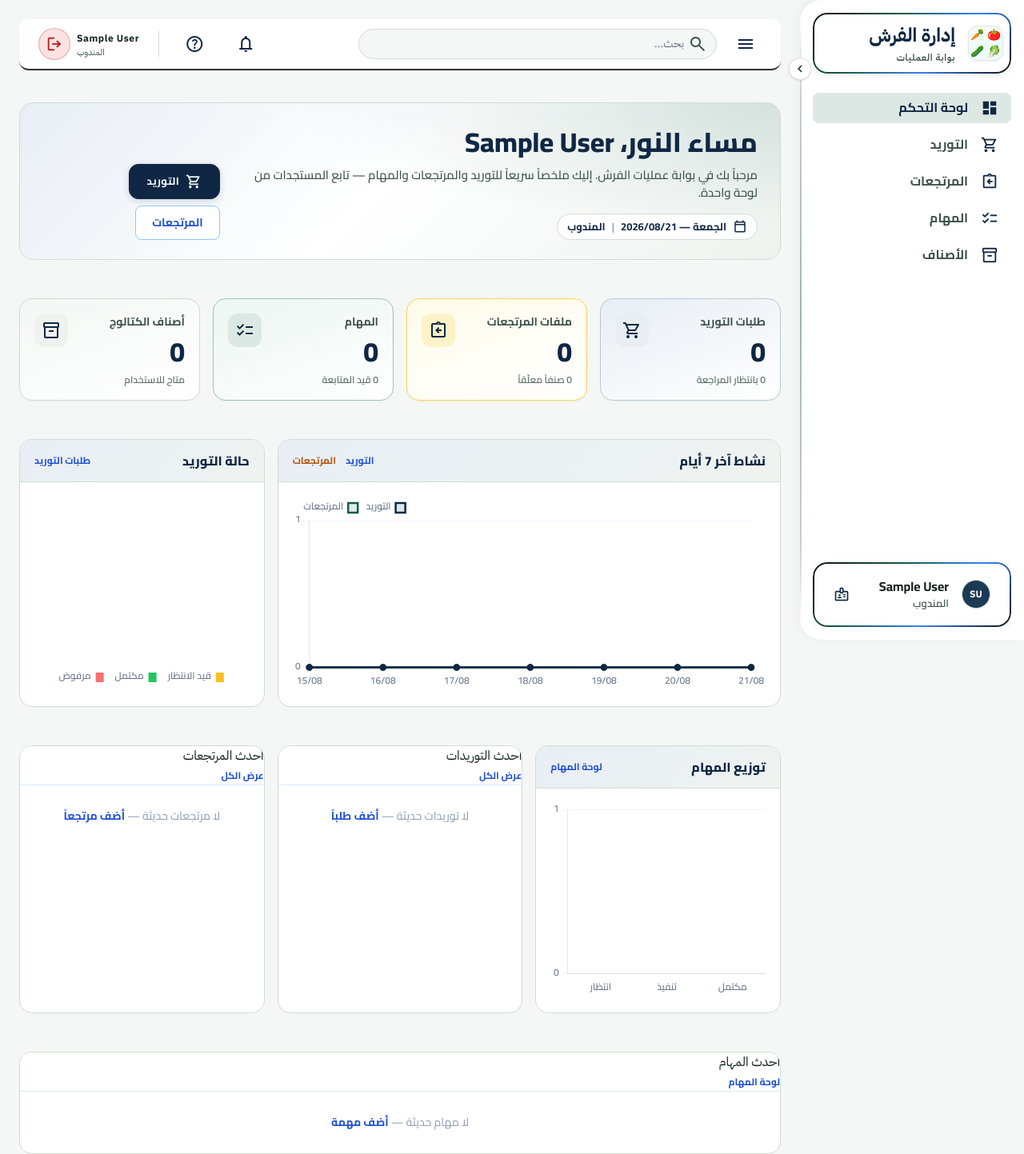
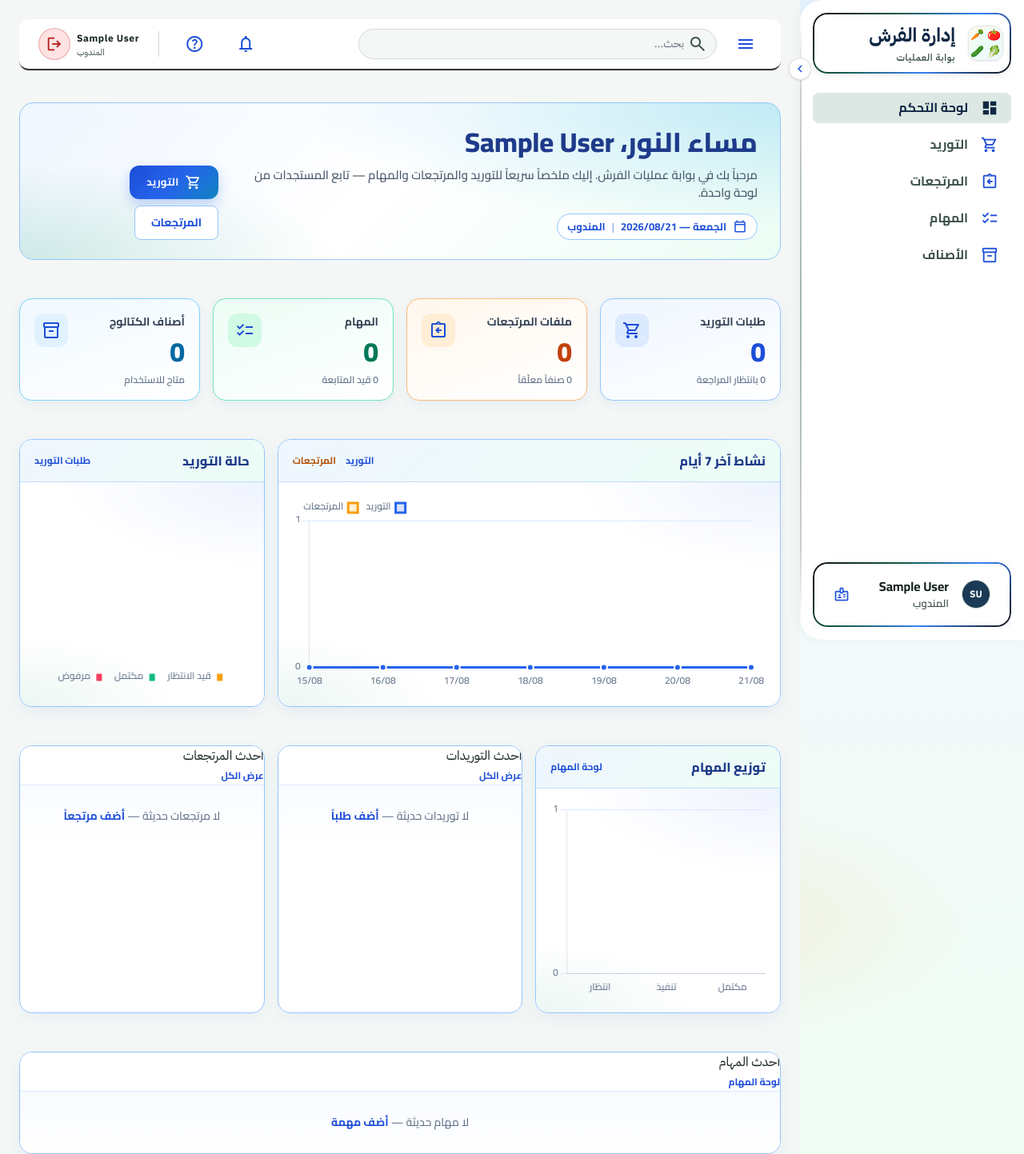
Before and after one commit to Haroon2030/fresh, a Django app: page / in a window 1280 px wide. Shown: the whole page at 80% size. Run offline with Django 5.2, Linux system fonts and the light colour scheme; the visitor is signed in with stand-in values (Sample User, id 1); data comes from the database, SQL or seed files in the repository; data that the repository does not hold is empty; some libraries are stand-ins or nearby versions.

Commit message:
Bring back a vibrant multi-color palette for dashboard and shared UI.
Co-authored-by: Cursor <cursoragent@cursor.com>

```diff
--- a/templates/base.html
+++ b/templates/base.html
@@ -109,26 +109,30 @@
     </script>
     <style>
         :root {
-            --app-bg: #f4f7f5;
+            --app-bg: #f3f8fc;
             --app-bg-elevated: #ffffff;
-            --app-text: #14211d;
-            --app-text-muted: #3d524a;
-            --app-ink: #0f2744;
-            --app-accent: #145c4c;
-            --app-icon: #0f2744;
-            --app-table: #0f2744;
-            --app-table-soft: #e8eef4;
-            --app-border: #d0dcd6;
-            --app-gold: #b45309;
-            --app-modal-scrim: rgba(15, 39, 68, 0.48);
-            --app-shadow: 0 10px 40px rgba(15, 39, 68, 0.12);
+            --app-text: #0f172a;
+            --app-text-muted: #475569;
+            --app-ink: #1d4ed8;
+            --app-accent: #059669;
+            --app-warm: #f59e0b;
+            --app-coral: #f43f5e;
+            --app-sky: #0ea5e9;
+            --app-icon: #1d4ed8;
+            --app-table: #1d4ed8;
+            --app-table-soft: #eff6ff;
+            --app-border: #bfdbfe;
+            --app-gold: #d97706;
+            --app-modal-scrim: rgba(15, 23, 42, 0.45);
+            --app-shadow: 0 12px 36px rgba(29, 78, 216, 0.14);
         }
         body {
             font-family: 'IBM Plex Sans Arabic', sans-serif;
             background:
-                radial-gradient(900px 420px at 100% -10%, rgba(20, 92, 76, 0.08), transparent 55%),
-                radial-gradient(700px 360px at 0% 100%, rgba(15, 39, 68, 0.06), transparent 50%),
-                var(--app-bg);
+                radial-gradient(900px 420px at 100% -8%, rgba(14, 165, 233, 0.18), transparent 55%),
+                radial-gradient(780px 380px at 0% 100%, rgba(5, 150, 105, 0.14), transparent 52%),
+                radial-gradient(640px 300px at 70% 80%, rgba(245, 158, 11, 0.10), transparent 50%),
+                linear-gradient(180deg, #eef6ff 0%, #f3f8fc 40%, #f0fdf4 100%);
             color: var(--app-text);
             min-height: 100vh;
         }
@@ -548,29 +552,29 @@
             gap: 4px;
             font-family: 'Cairo', sans-serif;
         }
-        .act-ok { background: #e8eef4; color: #0f2744; }
-        .act-ok:hover { background: #d5e0ea; }
-        .act-bad { background: #ffecec; color: #ba1a1a; }
-        .act-bad:hover { background: #ffdad6; }
+        .act-ok { background: #dbeafe; color: #1e3a8a; }
+        .act-ok:hover { background: #bfdbfe; }
+        .act-bad { background: #ffe4e6; color: #be123c; }
+        .act-bad:hover { background: #fecdd3; }
         .btn-primary-app {
             display: inline-flex;
             align-items: center;
             justify-content: center;
             gap: 8px;
-            background: var(--app-ink);
+            background: linear-gradient(135deg, #1d4ed8 0%, #2563eb 50%, #0891b2 120%);
             color: #fff;
-            border: 1px solid var(--app-ink);
+            border: 0;
             border-radius: 0.75rem;
             padding: 0.7rem 1.35rem;
             font-size: 13px;
             font-weight: 700;
             letter-spacing: 0.02em;
-            transition: background 0.2s, transform 0.15s;
+            transition: filter 0.2s, transform 0.15s;
             white-space: nowrap;
-            box-shadow: 0 2px 8px rgba(15,39,68,0.18);
+            box-shadow: 0 6px 16px rgba(37, 99, 235, 0.28);
             font-family: 'Cairo', sans-serif;
         }
-        .btn-primary-app:hover { background: #1a3a55; }
+        .btn-primary-app:hover { filter: brightness(1.06); transform: translateY(-1px); }
         .btn-primary-app .material-symbols-outlined {
             color: #fff !important;
             font-size: 20px;
--- a/templates/ops/dashboard.html
+++ b/templates/ops/dashboard.html
@@ -9,23 +9,24 @@
         position: relative;
         overflow: hidden;
         border-radius: 18px;
-        border: 1px solid #d0dcd6;
+        border: 1px solid #93c5fd;
         background:
-            radial-gradient(1100px 280px at 100% 0%, rgba(20,92,76,0.14), transparent 55%),
-            linear-gradient(135deg, #e8eef4 0%, #ffffff 48%, #eef3f0 100%);
+            radial-gradient(1100px 280px at 100% 0%, rgba(14,165,233,0.22), transparent 55%),
+            radial-gradient(800px 240px at 0% 100%, rgba(5,150,105,0.16), transparent 50%),
+            linear-gradient(135deg, #eff6ff 0%, #ffffff 48%, #ecfdf5 100%);
         padding: 28px 28px 24px;
     }
     .dash-welcome h1 {
         font-family: 'Cairo', sans-serif;
         font-size: clamp(26px, 3vw, 34px);
         font-weight: 800;
-        color: #0f2744;
+        color: #1e3a8a;
         line-height: 1.25;
     }
     .dash-welcome p {
         font-family: 'Cairo', sans-serif;
         font-size: 15px;
-        color: #3d524a;
+        color: #475569;
         margin-top: 8px;
         max-width: 42rem;
     }
@@ -36,9 +37,9 @@
         margin-top: 14px;
         padding: 6px 12px;
         border-radius: 999px;
-        background: rgba(255,255,255,0.9);
-        border: 1px solid #d0dcd6;
-        color: #0f2744;
+        background: rgba(255,255,255,0.92);
+        border: 1px solid #93c5fd;
+        color: #1d4ed8;
         font-family: 'Cairo', sans-serif;
         font-size: 13px;
         font-weight: 700;
@@ -48,19 +49,19 @@
         border: 1px solid transparent;
         padding: 18px 18px 16px;
         background: #fff;
-        box-shadow: 0 1px 2px rgba(15, 39, 68, 0.04);
+        box-shadow: 0 4px 14px rgba(37, 99, 235, 0.08);
         transition: transform .2s ease, box-shadow .2s ease;
         min-height: 118px;
     }
     .kpi-card:hover {
         transform: translateY(-2px);
-        box-shadow: 0 8px 20px rgba(15, 39, 68, 0.08);
+        box-shadow: 0 10px 24px rgba(37, 99, 235, 0.14);
     }
     .kpi-card .kpi-label {
         font-family: 'Cairo', sans-serif;
         font-size: 14px;
         font-weight: 700;
-        color: #3d524a;
+        color: #334155;
     }
     .kpi-card .kpi-value {
         font-family: 'Cairo', sans-serif;
@@ -68,14 +69,14 @@
         font-weight: 800;
         line-height: 1.1;
         margin-top: 8px;
-        color: #0f2744;
+        color: #0f172a;
     }
     .kpi-card .kpi-sub {
         font-family: 'Cairo', sans-serif;
         font-size: 12px;
         font-weight: 600;
         margin-top: 8px;
-        color: #5a6f66;
+        color: #64748b;
     }
     .kpi-icon {
         width: 42px;
@@ -84,24 +85,29 @@
         display: grid;
         place-items: center;
     }
-    .kpi-amber { background: linear-gradient(160deg,#fffbeb,#fff); border-color:#fcd34d; }
-    .kpi-amber .kpi-icon { background:#fef3c7; color:#b45309; }
-    .kpi-sky { background: linear-gradient(160deg,#e8eef4,#fff); border-color:#b8c9d6; }
-    .kpi-sky .kpi-icon { background:#e8eef4; color:#0f2744; }
-    .kpi-emerald { background: linear-gradient(160deg,#ecf6f2,#fff); border-color:#9dc4b8; }
-    .kpi-emerald .kpi-icon { background:#dce8e3; color:#145c4c; }
-    .kpi-slate { background: linear-gradient(160deg,#f4f7f5,#fff); border-color:#d0dcd6; }
-    .kpi-slate .kpi-icon { background:#eef3f0; color:#3d524a; }
+    .kpi-amber { background: linear-gradient(160deg,#fff7ed,#fff); border-color:#fdba74; }
+    .kpi-amber .kpi-icon { background:#ffedd5; color:#ea580c; }
+    .kpi-amber .kpi-value { color:#c2410c; }
+    .kpi-sky { background: linear-gradient(160deg,#eff6ff,#fff); border-color:#93c5fd; }
+    .kpi-sky .kpi-icon { background:#dbeafe; color:#1d4ed8; }
+    .kpi-sky .kpi-value { color:#1d4ed8; }
+    .kpi-emerald { background: linear-gradient(160deg,#ecfdf5,#fff); border-color:#6ee7b7; }
+    .kpi-emerald .kpi-icon { background:#d1fae5; color:#059669; }
+    .kpi-emerald .kpi-value { color:#047857; }
+    .kpi-slate { background: linear-gradient(160deg,#f0f9ff,#fff); border-color:#7dd3fc; }
+    .kpi-slate .kpi-icon { background:#e0f2fe; color:#0284c7; }
+    .kpi-slate .kpi-value { color:#0369a1; }
     .chart-panel {
-        border: 1px solid #d0dcd6;
+        border: 1px solid #93c5fd;
         border-radius: 16px;
         background: #fff;
         overflow: hidden;
+        box-shadow: 0 6px 18px rgba(37,99,235,0.08);
     }
     .chart-panel .panel-head {
         padding: 14px 18px;
-        border-bottom: 1px solid #d0dcd6;
-        background: linear-gradient(135deg, #e8eef4, #eef3f0);
+        border-bottom: 1px solid #bfdbfe;
+        background: linear-gradient(135deg, #eff6ff, #ecfdf5);
         display: flex;
         align-items: center;
         justify-content: space-between;
@@ -111,18 +117,27 @@
         font-family: 'Cairo', sans-serif;
         font-size: 16px;
         font-weight: 800;
-        color: #0f2744;
+        color: #1e3a8a;
     }
     .chart-panel .panel-body {
         padding: 16px 18px 20px;
         height: 280px;
         position: relative;
+        background:
+            radial-gradient(420px 180px at 100% 0%, rgba(37,99,235,0.08), transparent 60%),
+            radial-gradient(360px 160px at 0% 100%, rgba(5,150,105,0.08), transparent 55%),
+            #ffffff;
+    }
+    .chart-panel .panel-body canvas {
+        width: 100% !important;
+        height: 100% !important;
     }
     .dash-list {
-        border: 1px solid #d0dcd6;
+        border: 1px solid #93c5fd;
         border-radius: 16px;
         background: #fff;
         overflow: hidden;
+        box-shadow: 0 6px 18px rgba(37,99,235,0.06);
     }
     .dash-list .row-item {
         display: flex;
@@ -130,17 +145,18 @@
         justify-content: space-between;
         gap: 12px;
         padding: 12px 16px;
-        border-bottom: 1px solid #eef3f0;
+        border-bottom: 1px solid #eff6ff;
         font-family: 'Cairo', sans-serif;
     }
     .dash-list .row-item:last-child { border-bottom: 0; }
-    .dash-list .row-item:hover { background: #f8fbf9; }
+    .dash-list .row-item:hover { background: #f0f9ff; }
     .dash-empty {
         padding: 28px 16px;
         text-align: center;
-        color: #94a3b8;
+        color: #64748b;
         font-family: 'Cairo', sans-serif;
         font-size: 14px;
+        background: linear-gradient(180deg, #f8fbff, #fff);
     }
 </style>
 {% endblock %}
@@ -364,24 +380,28 @@
                 {
                     label: 'التوريد',
                     data: data.week.supply,
-                    borderColor: '#0f2744',
-                    backgroundColor: 'rgba(15,39,68,0.12)',
+                    borderColor: '#2563eb',
+                    backgroundColor: 'rgba(37,99,235,0.18)',
                     fill: true,
                     tension: 0.35,
-                    borderWidth: 2.5,
-                    pointRadius: 3,
-                    pointBackgroundColor: '#0f2744',
+                    borderWidth: 3,
+                    pointRadius: 4,
+                    pointBackgroundColor: '#2563eb',
+                    pointBorderColor: '#fff',
+                    pointBorderWidth: 2,
                 },
                 {
                     label: 'المرتجعات',
                     data: data.week.returns,
-                    borderColor: '#145c4c',
-                    backgroundColor: 'rgba(20,92,76,0.12)',
+                    borderColor: '#f59e0b',
+                    backgroundColor: 'rgba(245,158,11,0.16)',
                     fill: true,
                     tension: 0.35,
-                    borderWidth: 2.5,
-                    pointRadius: 3,
-                    pointBackgroundColor: '#145c4c',
+                    borderWidth: 3,
+                    pointRadius: 4,
+                    pointBackgroundColor: '#f59e0b',
+                    pointBorderColor: '#fff',
+                    pointBorderWidth: 2,
                 },
             ],
         },
@@ -393,7 +413,7 @@
             },
             scales: {
                 x: { grid: { display: false } },
-                y: { beginAtZero: true, ticks: { precision: 0 }, grid: { color: '#eff6ff' } },
+                y: { beginAtZero: true, ticks: { precision: 0 }, grid: { color: '#dbeafe' } },
             },
             onClick: function (_evt, elements) {
                 if (!elements.length) return;
@@ -409,9 +429,10 @@
             labels: data.supply_status.labels,
             datasets: [{
                 data: data.supply_status.values,
-                backgroundColor: ['#fbbf24', '#22c55e', '#f87171'],
-                borderWidth: 0,
-                hoverOffset: 6,
+                backgroundColor: ['#f59e0b', '#10b981', '#f43f5e'],
+                borderWidth: 3,
+                borderColor: '#fff',
+                hoverOffset: 8,
             }],
         },
         options: {
@@ -434,8 +455,8 @@
             datasets: [{
                 data: data.tasks_status.values,
                 backgroundColor: ['#f59e0b', '#0ea5e9', '#10b981'],
-                borderRadius: 8,
-                maxBarThickness: 42,
+                borderRadius: 10,
+                maxBarThickness: 48,
             }],
         },
         options: {
@@ -444,7 +465,7 @@
             plugins: { legend: { display: false } },
             scales: {
                 x: { grid: { display: false } },
-                y: { beginAtZero: true, ticks: { precision: 0 }, grid: { color: '#eff6ff' } },
+                y: { beginAtZero: true, ticks: { precision: 0 }, grid: { color: '#dbeafe' } },
             },
             onClick: function () {
                 window.location.href = '{% url "ops:tasks" %}';
```
Also changed, not shown: other parts of templates/base.html (+12 -12 lines).
